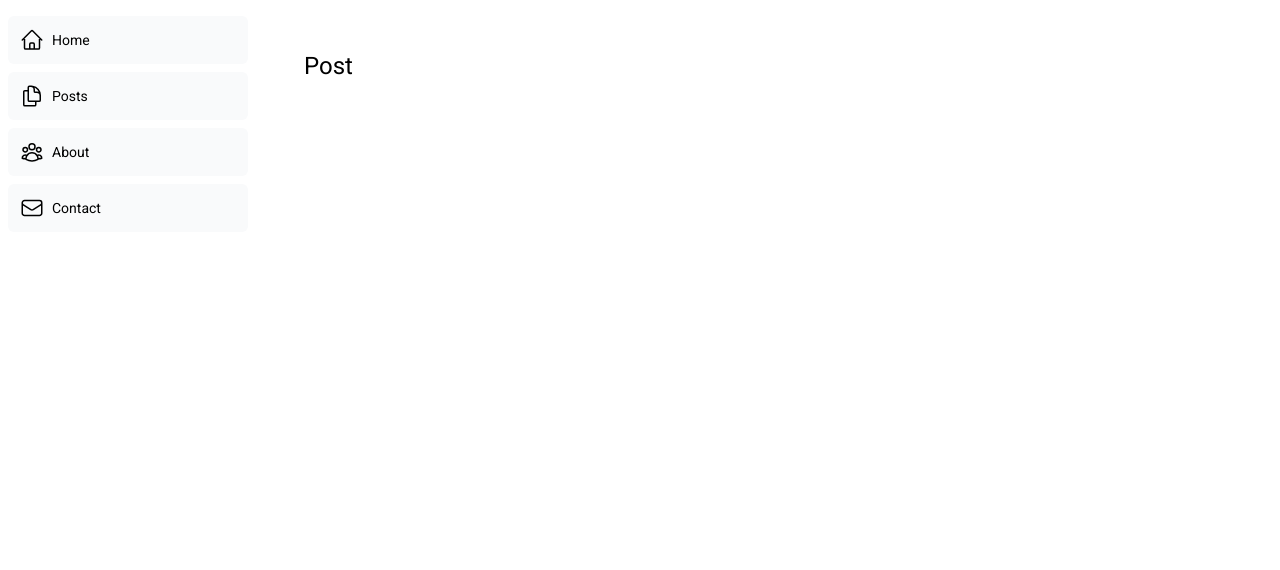
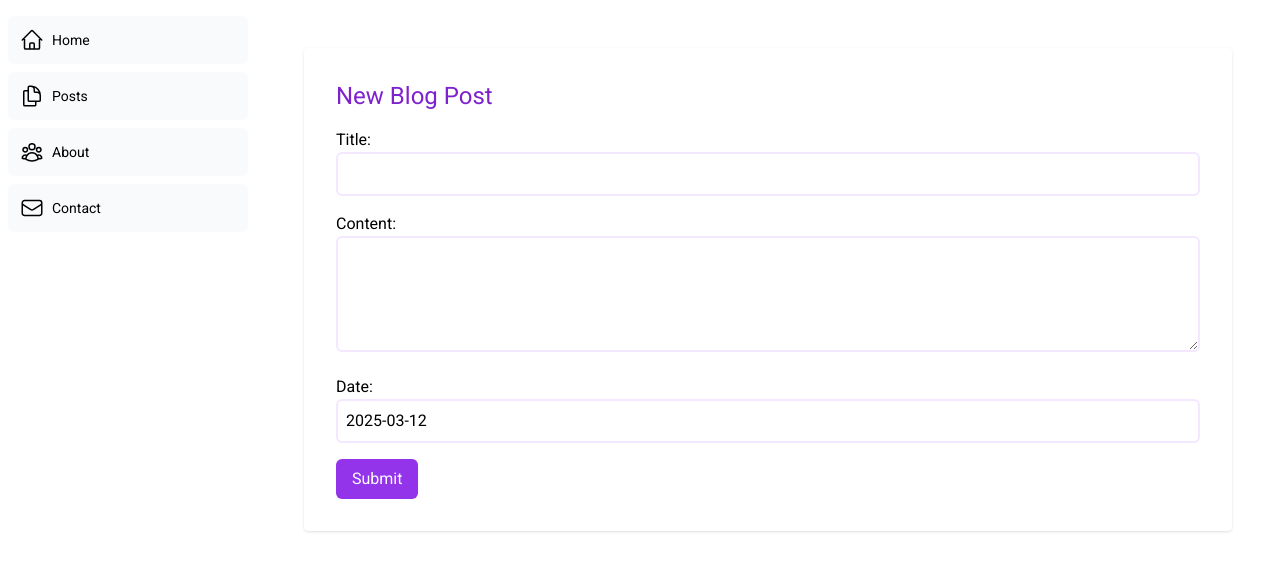
Before and after one commit to Curtoista/blog-project, a Next.js app: page /blog/post/insert in a window 1280 px wide. Shown: the top 570 px of the page. Built offline with nearby package versions, Linux system fonts and the light colour scheme.

Commit message:
added routing to insert posts into database

```diff
--- /dev/null
+++ b/src/app/api/posts/route.ts
@@ -0,0 +1,28 @@
+
+import { sql } from '@vercel/postgres';
+import { NextResponse } from 'next/server';
+
+export async function GET() {
+  try {
+    const posts = await sql`SELECT * FROM posts ORDER BY date DESC LIMIT 2;`;
+    return NextResponse.json({ posts }, { status: 200 });
+  } catch (error) {
+    return NextResponse.json({ error }, { status: 500 });
+  }
+}
+
+export async function POST(request: Request) {
+  const { searchParams } = new URL(request.url);
+  const id = searchParams.get('id');
+  const title = searchParams.get('title');
+  const content = searchParams.get('content');
+  const date = searchParams.get('date');
+
+  try {
+    // SQL query to insert a new post
+    await sql`INSERT INTO posts (id, author, title, content, date) VALUES (${id}, 'Curtis F', ${title}, ${content}, ${date});`;
+    return NextResponse.json({ message: 'Post successfully inserted' }, { status: 200 });
+  } catch (error) {
+    return NextResponse.json({ error }, { status: 500 });
+  }
+}
--- /dev/null
+++ b/src/app/blog/post/insert/page.tsx
@@ -0,0 +1,68 @@
+"use client";
+import { useState } from 'react';
+import { useRouter } from 'next/navigation'
+import { v4 as uuidv4 } from 'uuid';
+
+export default function Page() {
+  const router = useRouter()
+  const [formData, setFormData] = useState({
+    id: '',
+    title: '',
+    content: '',
+    date: new Date().toISOString().slice(0, 10)
+  });
+
+  const handleChange = (e: React.ChangeEvent<HTMLInputElement>) => {
+    const { name, value } = e.target;
+    setFormData(prevData => ({
+      ...prevData,
+      [name]: value
+    }))
+  };
+
+  const handleSubmit = (e: React.ChangeEvent<HTMLInputElement>) => {
+    e.preventDefault();
+    const uuid = uuidv4();
+    fetch(`/api/posts?id=${uuid}&title=${formData.title}&content=${formData.content}&date=${formData.date}`, {
+      method: 'POST',
+      headers: {
+        'Content-Type': 'application/json'
+      },
+      body: JSON.stringify({ ...formData, id: uuid })
+    }).then(() => {
+      // Clear form fields
+      setFormData({
+        id: '',
+        title: '',
+        content: '',
+        date: ''
+      });
+      router.push('/blog/posts');
+    }).catch(console.error)
+  }
+
+  return (
+    <div className="bg-white p-8 rounded shadow">
+      <h2 className="text-2xl mb-4 text-purple-700">New Blog Post</h2>
+      <form onSubmit={handleSubmit} className="space-y-4">
+
+        <div>
+          <label htmlFor="title" className="block font-medium">Title:</label>
+          <input type="text" id="title" name="title" value={formData.title} onChange={handleChange} className="w-full border-2 border-purple-100 p-2 rounded-md focus:border-purple-200 focus:outline-none" />
+        </div>
+        <div>
+          <label htmlFor="content" className="block font-medium">Content:</label>
+          <textarea id="content" name="content" rows="4" value={formData.content} onChange={handleChange} className="w-full border-2 border-purple-100 p-2 rounded-md focus:border-purple-200 focus:outline-none"></textarea>
+        </div>
+        <div>
+          <label htmlFor="date" className="block font-medium">Date:</label>
+          <input type="text" id="date" name="date" value={formData.date} readOnly className="w-full border-2 border-purple-100 p-2 rounded-md focus:border-purple-200 focus:outline-none" />
+
+        </div>
+        <div>
+          <button type="submit" className="bg-blue-400 text-white px-4 py-2 rounded-md bg-purple-600  hover:bg-purple-700">Submit</button>
+        </div>
+      </form>
+    </div>
+  );
+}
--- a/src/app/blog/posts/page.tsx
+++ b/src/app/blog/posts/page.tsx
@@ -1,14 +1,17 @@
-// import { posts } from '@/app/lib/placeholder-data';
+
+import Link from "next/link"
+import { Button } from "@/app/ui/components/button"
+import { posts } from '@/app/lib/placeholder-data';
 import Post from '@/app/ui/components/posts/Post';
 import { connectToDB, getPosts } from '@/app/lib/data';
 
 export default async function Page() {
   const client = await connectToDB();
   const posts = await getPosts();
-
   return (
     <>
-    {client && <p className='text-green-500'>Connected to database</p>}
+      {client && <p className='text-green-500 my-2'>Connected to database!</p>}
+      <Link href="/blog/post/insert"><Button className="outline outline-1  border-purple-700 text-purple-700 hover:bg-purple-700 hover:text-white my-5 py-2 px-4 rounded">New +</Button></Link>
       <h1>Posts</h1>
       {posts?.map((post) => <Post key={post.id} {...post} />)}
     </>)
--- a/src/app/lib/data.ts
+++ b/src/app/lib/data.ts
@@ -18,7 +18,7 @@ export async function connectToDB() {
 
 export async function getPosts() {
     try {
-        const data = await sql`SELECT * FROM posts LIMIT 10`;
+        const data = await sql`SELECT * FROM posts LIMIT 50`;
 
         // Map and transform the fields to match the expected type
         return data.rows.map((row) => ({
```
